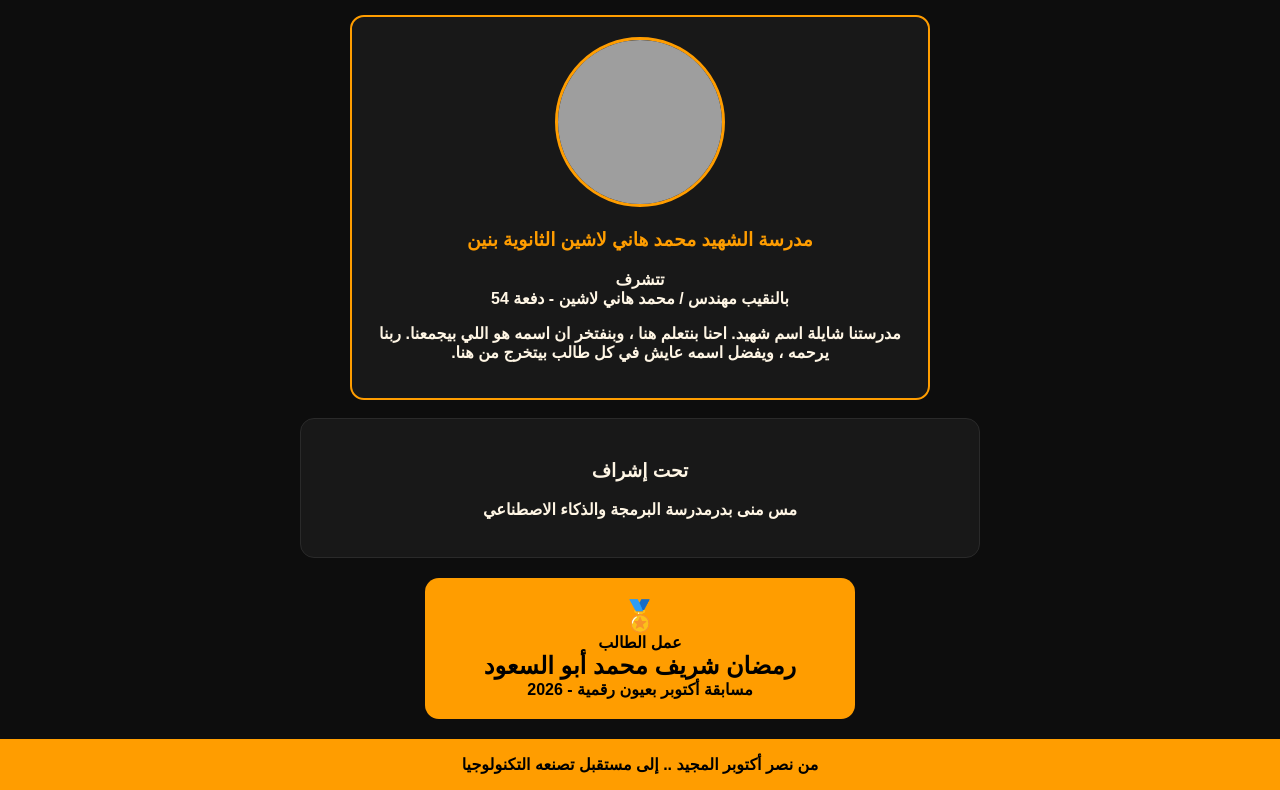
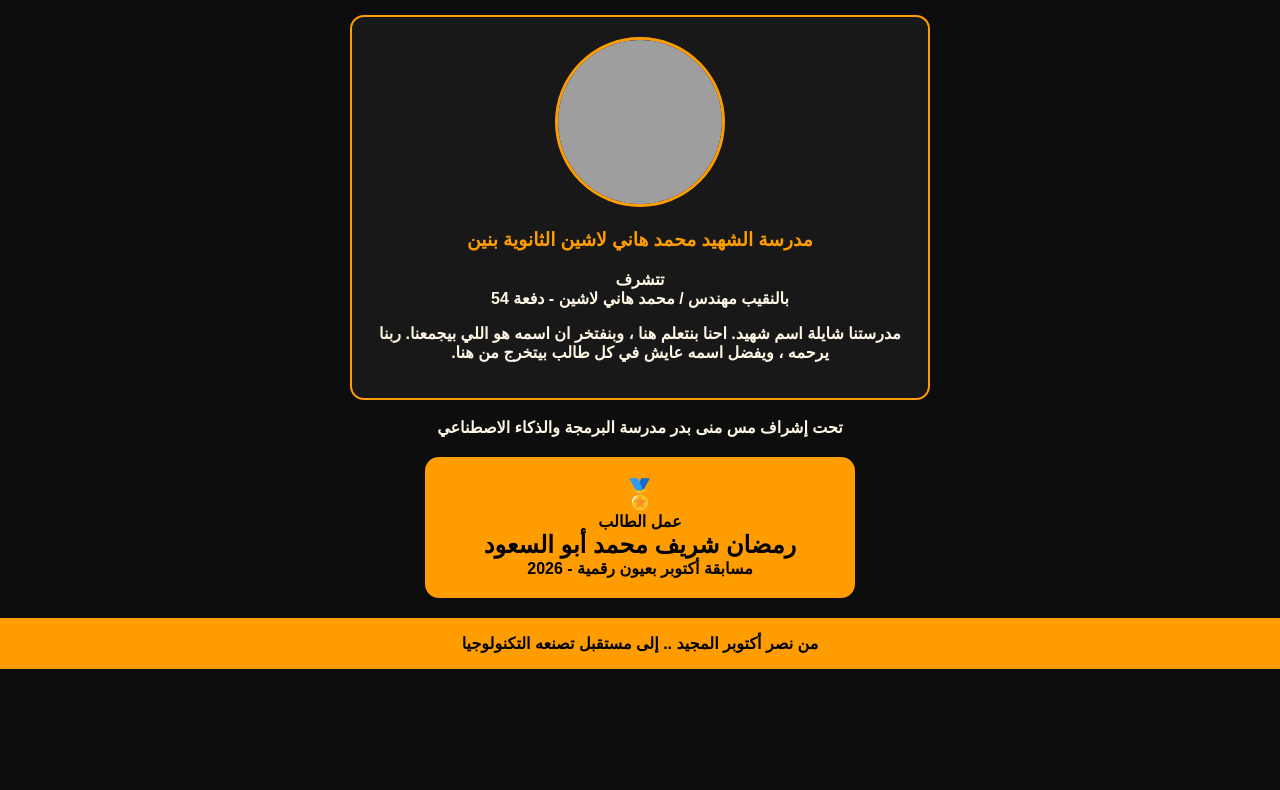
Before and after one commit to ramadanaboelsoud29-dotcom/October-1973-Crossing-Story, a plain HTML site: page index.html in a window 1280 px wide. Shown: the part 3145-3935 px from the top of the page. After the commit the page ends 3814 px from the top, so only its background shows below. Drawn offline with Linux system fonts and the light colour scheme; grey boxes are pictures that could not be loaded.

Commit message:
Update index.html

```diff
--- a/index.html
+++ b/index.html
@@ -78,12 +78,11 @@ footer{background:#FF9D00;color:#000;padding:16px;font-weight:bold}
 <p><b>تتشرف<br>بالنقيب مهندس / محمد هاني لاشين - دفعة 54</br></p>
 <p>مدرستنا شايلة اسم شهيد. احنا بنتعلم هنا ، وبنفتخر ان اسمه هو اللي بيجمعنا. ربنا يرحمه ، ويفضل اسمه عايش في كل طالب بيتخرج من هنا.</p>
 </div>
-
-<div class="card" style="text-align:center">
-<h3>تحت إشراف</h3>
-<p><b>مس منى بدر</b>مدرسة البرمجة والذكاء الاصطناعي </p>
+<div class="supervisor">
+  <span>تحت إشراف</span>
+  <strong>مس منى بدر</strong>
+  <span>مدرسة البرمجة والذكاء الاصطناعي</span>
 </div>
-
 <div class="badge">
 <div style="font-size:30px">🏅</div>
 <div>عمل الطالب</div>
```
